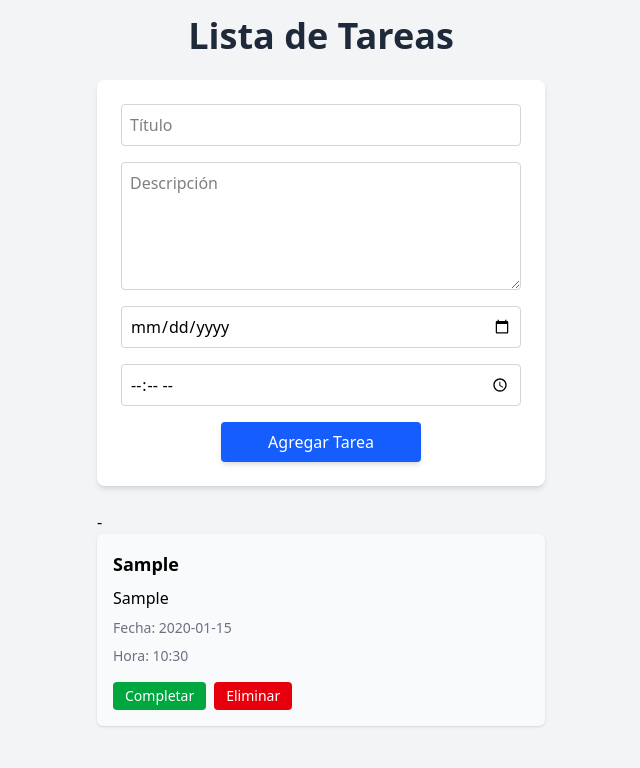
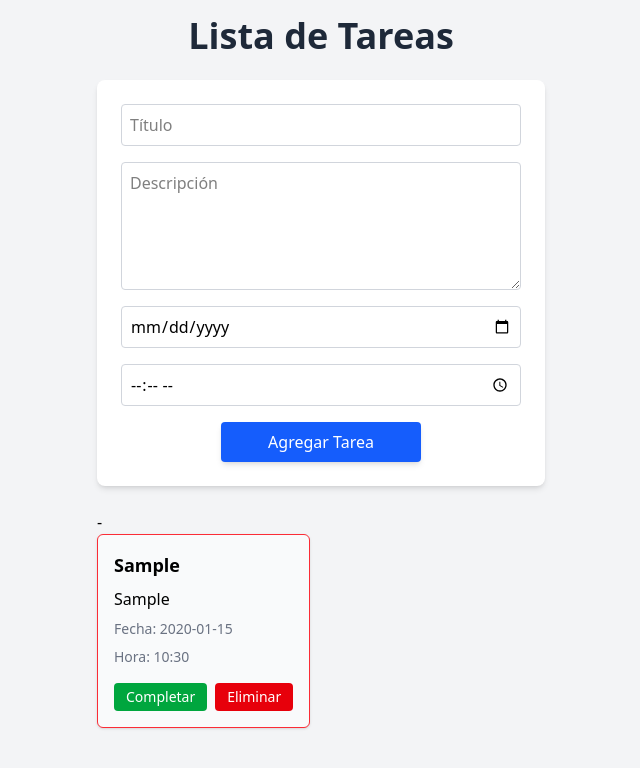
Before and after one commit to AlexanderManriquez/todo-react, a React (Vite) app: page / in a window 1280 px wide. Both pictures are taken after typing "Sample", "Sample", "2020-01-15", "10:30" into the empty fields and a click on the button "Agregar Tarea". Shown: the top 768 px of the page, without its empty margins (319-959 px from the left). Built offline with nearby package versions, Linux system fonts and the light colour scheme.

Commit message:
feat: implement localStorage for todos and enhance ToDoList layout

```diff
--- a/src/App.tsx
+++ b/src/App.tsx
@@ -1,4 +1,4 @@
-import { useState } from "react";
+import { useEffect, useState } from "react";
 import ToDoForm from "./components/ToDoForm"
 import ToDoList from "./components/ToDoList";
 import { ToDo } from "./types";
@@ -6,6 +6,29 @@ import { ToDo } from "./types";
 
 function App() {
   const [todos, setTodos] = useState<ToDo[]>([]);
+  const [initialized, setInitialized] = useState(false);
+
+  useEffect(() => {
+    const storedTodos = localStorage.getItem("todos");
+    if (storedTodos) {
+      try {
+        const parsedTodos: ToDo[] = JSON.parse(storedTodos);
+        console.log("Cargando tareas desde localStorage:", parsedTodos);
+        setTodos(parsedTodos);
+      } catch (error) {
+        console.error("Error al obtener los datos desde localStorage:", error);
+        localStorage.removeItem("todos");
+      }
+    }
+    setInitialized(true);
+  }, []);
+
+  useEffect(() => {
+    if (initialized) {
+      console.log("Guardando todos en localStorage:", todos);
+      localStorage.setItem("todos", JSON.stringify(todos));
+    }
+  }, [todos, initialized]);
 
   const addToDo = (todo: { title: string; description: string; date: string; hour: string }) => {
     const newTodo = {
--- a/src/components/ToDoItem.tsx
+++ b/src/components/ToDoItem.tsx
@@ -8,7 +8,7 @@ interface Props {
 
 export default function ToDoItem({ todo, onDelete, onToggle}: Props) {
     return (
-        <div className={`p-4 rounded-md shadow flex flex-col gap-2 bg-gray-50 border-l.4 ${
+        <div className={`p-4 rounded-md shadow flex flex-col gap-2 bg-gray-50 border-1 ${
             todo.completed ? 'border-green-500' : 'border-red-500'
         }`}>
           <h3 className={`text-lg font-semibold ${todo.completed ? 'line-through text-gray-400' : ''}`}>
--- a/src/components/ToDoList.tsx
+++ b/src/components/ToDoList.tsx
@@ -13,10 +13,14 @@ export default function ToDoList({ todos, onDelete, onToggle }: Props) {
     }
 
     return (
-        <div className='flex flex-col gap-4'>
-            {todos.map((todo) => (
+        <div className='flex flex-wrap gap-4'>
+
+            {todos.map((todo) => {
+                console.log(todo)
+                return (
                 <ToDoItem key={todo.id} todo={todo} onDelete={onDelete} onToggle={onToggle} />
-            ))}
+            );
+            })}
         </div>
     )
 }
```
